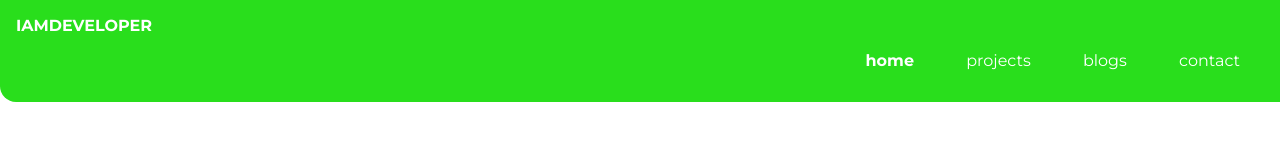
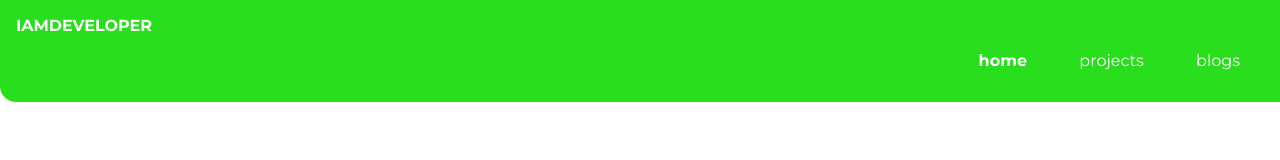
Before and after one commit to charanbolisetti/charannaidu-portfolio.com, a website: page index.html in a window 1280 px wide. Shown: the top 160 px of the page. Drawn offline with nearby package versions, Linux system fonts and the light colour scheme.

Commit message:
refactor

```diff
--- a/index.html
+++ b/index.html
@@ -26,9 +26,9 @@
             <li class="list-item-inline">
                 <a href="blogs.html" class="link">blogs</a>
             </li>
-            <li class="list-item-inline">
+            <!-- <li class="list-item-inline">
                 <a href="/public/contactform.html" class="link">contact</a>
-            </li>
+            </li> -->
         </ul>
     </nav>
 
```
